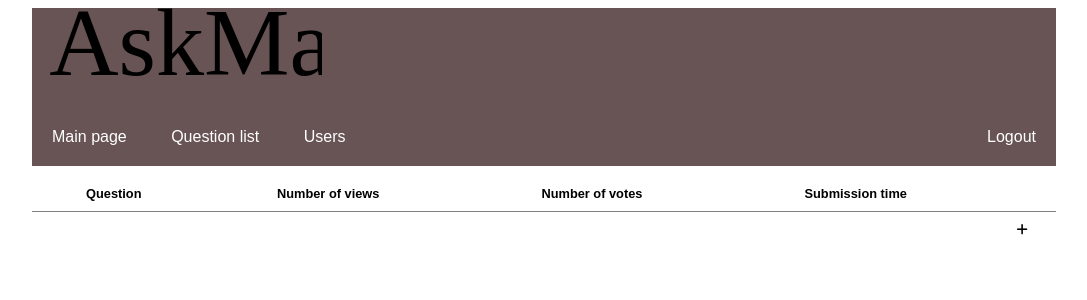
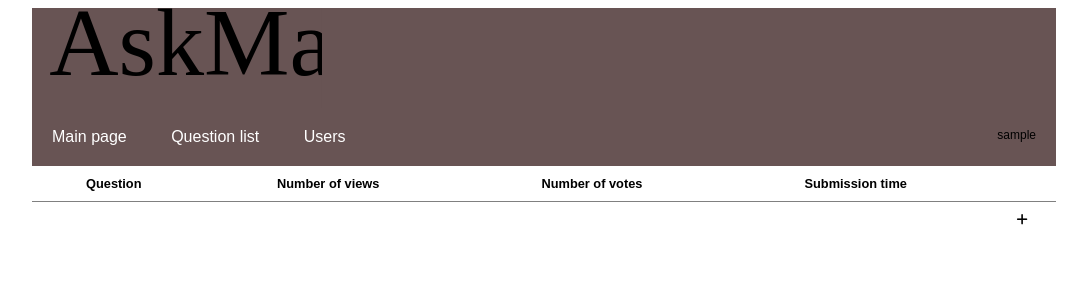
Before and after one commit to Aviatore/ask-mate-1, a Flask app: page /list in a window 1280 px wide. Shown: the top 300 px of the page, without its empty margins (96-1183 px from the left). Run offline with Flask 2, Linux system fonts and the light colour scheme; the visitor is signed in with stand-in values (Sample User, id 1); lists and menus that the app fills with data are empty; some libraries are stand-ins or nearby versions.

Commit message:
Add drop-down menu for user properties

```diff
--- a/static/header.css
+++ b/static/header.css
@@ -14,7 +14,7 @@
     padding: 0;
     background: #685454;
     list-style-type: none;
-    margin-bottom: 10px;
+
     font-family: sans-serif;
 }
 .h-list-item {
@@ -23,10 +23,44 @@
     padding: 20px;
     color: white;
 }
-.h-list-item:hover {
+.h-list-item:hover, .h-list-vert-item:hover {
     color: #18d918;
 }
 .right {
     position: absolute;
     right: 0;
 }
+.dropdown:hover .dropdown-content {
+    height: 200px;
+}
+.dropdown-content {
+    position: absolute;
+    right: 0;
+
+    width: 200px;
+    height: 0px;
+    overflow: hidden;
+    transition: height 1s;
+}
+.h-list-vert {
+    position: absolute;
+    margin: 0;
+    padding: 0;
+    list-style-type: none;
+    margin-bottom: 10px;
+    font-family: sans-serif;
+    z-index: 1;
+    right: 0;
+}
+.h-list-vert-item {
+    position: relative;
+    background: #836e6e;
+    padding: 5px;
+    color: white;
+}
+.user {
+    font-size: 12px;
+}
+.user:hover + ul {
+    display: block;
+}
--- a/templates/header.html
+++ b/templates/header.html
@@ -1,17 +1,44 @@
 <div id="h-container">
 </div>
 <div id="h-menu">
+
     <ul class="h-list right">
         {% if session %}
-            <a href="{{ url_for('logout') }}"><li class="h-list-item">Logout</li></a>
+             <li class="h-list-item user">
+                <div class="dropdown">
+                    <a href="{{ url_for('register') }}">{{ session['username'] }}</a>
+                    <div class="dropdown-content">
+                        <ul class="h-list-vert " >
+                            <a href="{{ url_for('user_details', user_id=session['user_id']) }}"><li class="h-list-vert-item" >User details</li></a>
+                            <a href="{{ url_for('logout') }}"><li class="h-list-vert-item" >Logout</li></a>
+                        </ul>
+                    </div>
+                </div>
+            </li>
         {% else %}
             <a href="{{ url_for('login') }}"><li class="h-list-item">Login</li></a>
             <a href="{{ url_for('register') }}"><li class="h-list-item">Register</li></a>
+
+
         {% endif %}
     </ul>
+
+
     <ul class="h-list">
         <a href="{{ url_for('main_page') }}"><li class="h-list-item">Main page</li></a>
         <a href="{{ url_for('question_list') }}"><li class="h-list-item">Question list</li></a>
         <a href="#"><li class="h-list-item">Users</li></a>
     </ul>
+
+
 </div>
+
+<script>
+    function showDropDown() {
+        document.getElementsByClassName("h-list-vert")[0].style.display = 'block';
+    }
+    function hideDropDown() {
+        document.getElementsByClassName("h-list-vert")[0].style.display = 'none';
+    }
+
+</script>
```
